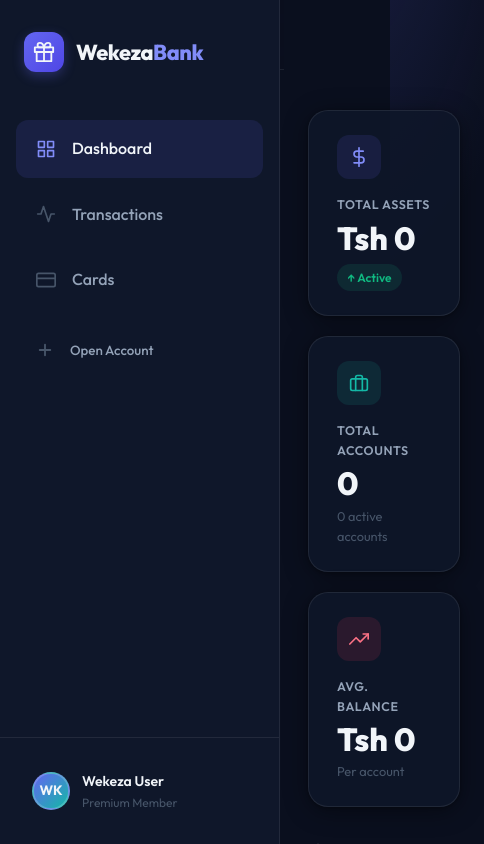
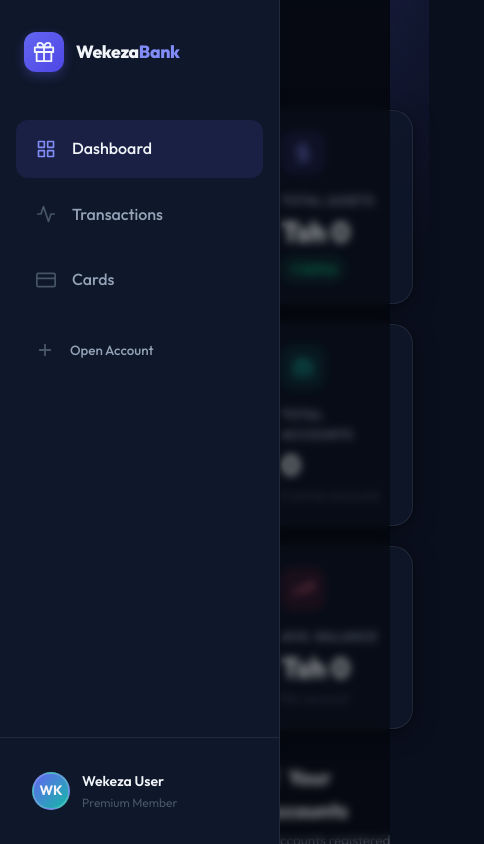
Before and after one commit to APKnation/banking-app-with-springboot, a React app in the folder frontend/: page / in a window 390 px wide. Both pictures are taken after a click on the button 59 px from the left and 34 px from the top of the page. Shown: the top 844 px of the page, 484 px wide, since content can reach past the window. Built offline with nearby package versions, Linux system fonts and the light colour scheme; no server answers; the HTML template or start-up script is replaced by a standard one.

Commit message:
feat: implement full responsiveness and mobile backdrop

```diff
--- a/frontend/src/App.jsx
+++ b/frontend/src/App.jsx
@@ -59,6 +59,9 @@ export default function App() {
   return (
     <BrowserRouter>
       <div className="app-layout">
+        {/* ── Mobile Overlay ─── */}
+        {sidebarOpen && <div className="sidebar-backdrop" onClick={() => setSidebarOpen(false)} />}
+
         {/* ── Sidebar ─── */}
         <aside className={`sidebar ${sidebarOpen ? 'open' : ''}`}>
           <div className="sidebar-header">
--- a/frontend/src/index.css
+++ b/frontend/src/index.css
@@ -664,3 +664,59 @@ a      { text-decoration: none; color: inherit; }
 .sidebar-action svg {
   color: var(--primary-light);
 }
+
+/* ─── Global Responsiveness ──────────────────────────── */
+
+@media (max-width: 1200px) {
+  .accounts-grid { grid-template-columns: repeat(2, 1fr); }
+}
+
+@media (max-width: 992px) {
+  .stats-grid { grid-template-columns: 1fr 1fr; }
+  .accounts-grid { grid-template-columns: repeat(2, 1fr); }
+}
+
+@media (max-width: 768px) {
+  .container { padding: 0 1rem; }
+  .stats-grid { grid-template-columns: 1fr; }
+  .accounts-grid { grid-template-columns: 1fr; }
+
+  .section-header {
+    flex-direction: column;
+    align-items: flex-start;
+    gap: 1rem;
+  }
+
+  .stat-value { font-size: 1.75rem; }
+  .account-balance { font-size: 1.8rem; }
+
+  .modal {
+    padding: 1.5rem;
+    max-width: 95%;
+  }
+}
+
+@media (max-width: 480px) {
+  .navbar-brand h1 { font-size: 1.1rem; }
+  .stat-card { padding: 1.25rem; }
+  .account-card { padding: 1.25rem; }
+
+  .table-container {
+    margin: 0 -1rem;
+    width: calc(100% + 2rem);
+  }
+}
+
+.sidebar-backdrop {
+  position: fixed;
+  inset: 0;
+  background: rgba(0, 0, 0, 0.4);
+  backdrop-filter: blur(4px);
+  z-index: 95;
+  animation: fadeIn 0.3s ease-out;
+}
+
+@keyframes fadeIn {
+  from { opacity: 0; }
+  to { opacity: 1; }
+}
```
